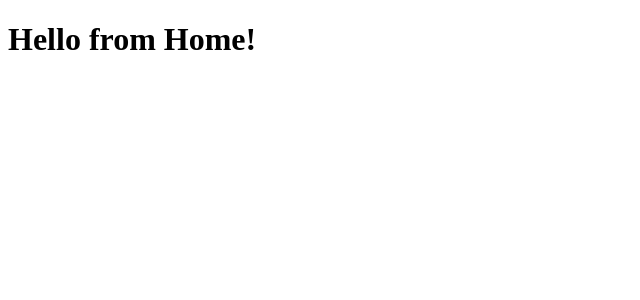
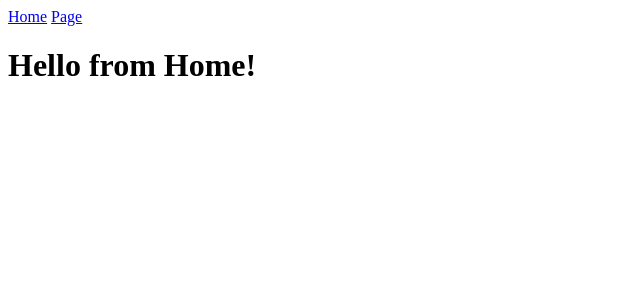
Before and after one commit to HaysS/labor-manager, a React app: page / in a window 1280 px wide. Shown: the top 300 px of the page, without its empty margins (0-640 px from the left). Built offline with nearby package versions, Linux system fonts and the light colour scheme.

Commit message:
Added basic navigation

```diff
--- a/src/client/app/App.jsx
+++ b/src/client/app/App.jsx
@@ -5,8 +5,11 @@ class App extends Component {
 	render() {
 		return (
 			<Router history={hashHistory}>
-				<Route path='/' component={Home} />
-				<Route path='/page' component={Page} />
+				<Route path='/' component={Container}>
+					<IndexRoute component={Home} />
+					<Route path='/page' component={Page} />
+					<Route path='*' component={NotFound} />
+				</Route>
 			</Router>
 		);
 	}
@@ -14,5 +17,13 @@ class App extends Component {
 
 const Home = () => <h1>Hello from Home!</h1>;
 const Page = () => <h1>This is a blank page.</h1>;
+const NotFound = () => <h1>404 Error: Page not found.</h1>;
+const Nav = () => (
+	<div>
+		<Link to='/'>Home</Link>&nbsp;
+		<Link to='/page'>Page</Link>
+	</div>
+);
+const Container = (props) => <div><Nav />{props.children}</div>;
 
 export default App;
```
